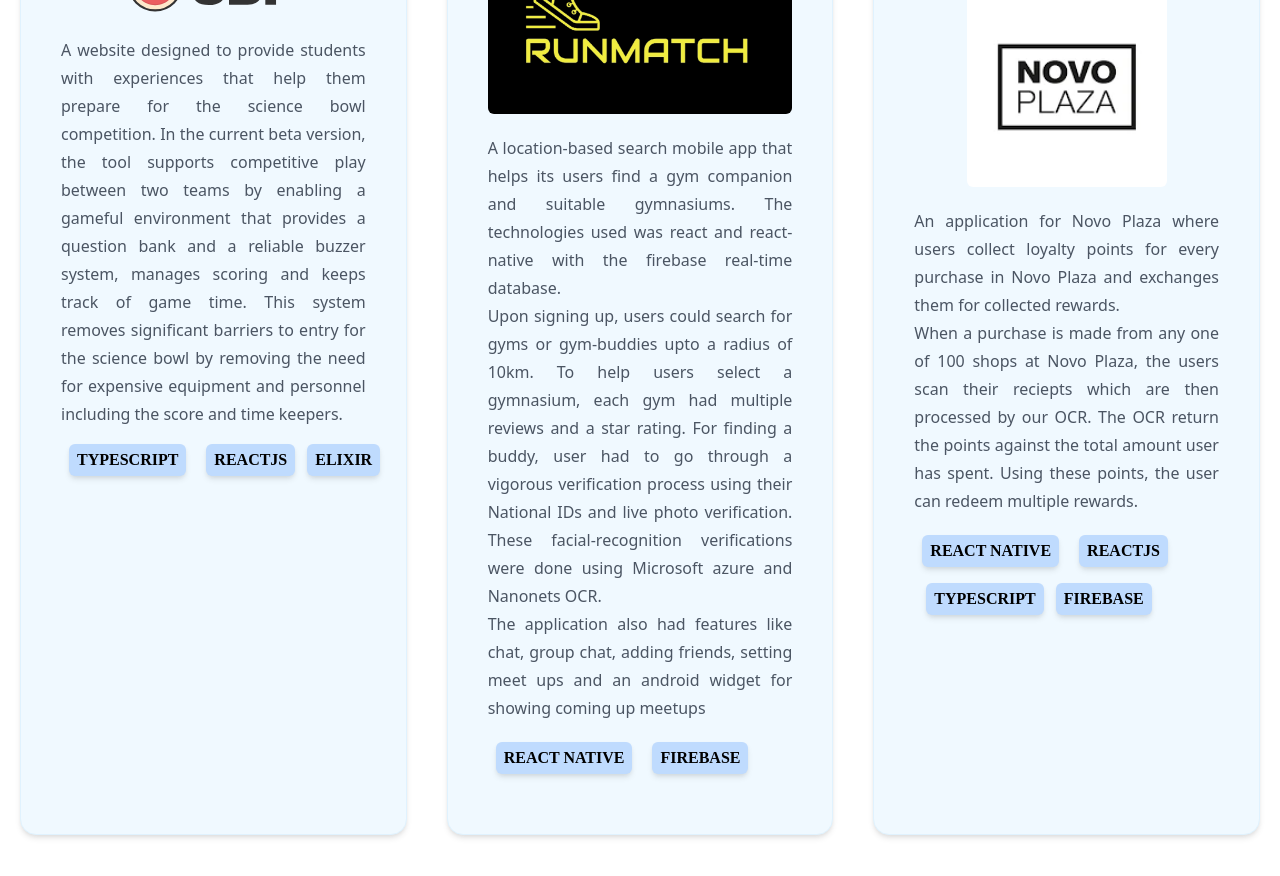
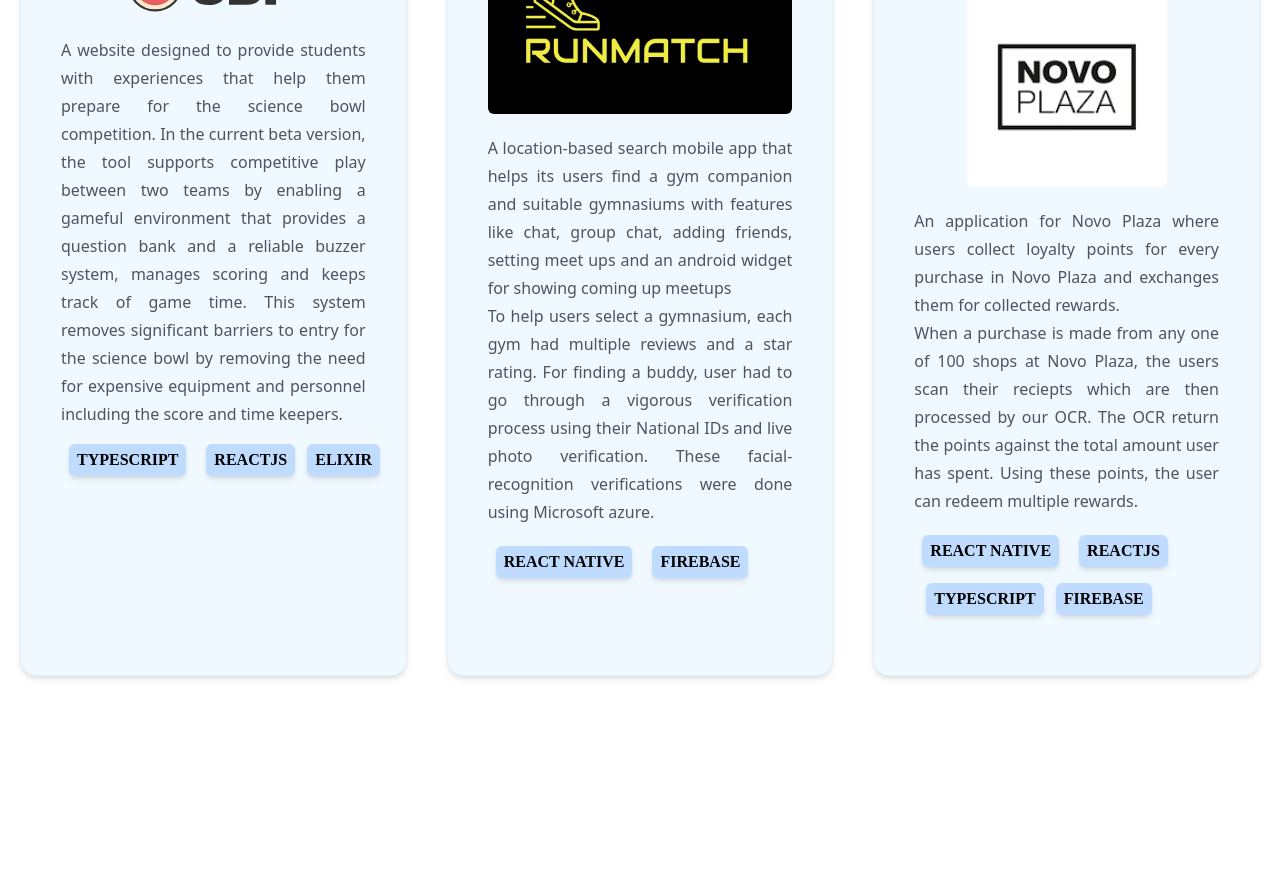
Before and after one commit to ZarishIqbal/zarish.me, a Next.js app: page /projects in a window 1280 px wide. Shown: the part 960-1836 px from the top of the page. After the commit the page ends 1728 px from the top, so only its background shows below. Built offline with nearby package versions, Linux system fonts and the light colour scheme; a web font is replaced by a local one; what @tailwindcss/typography would draw is missing.

Commit message:
update links

```diff
--- a/src/pages/projects.tsx
+++ b/src/pages/projects.tsx
@@ -51,7 +51,9 @@ const Projects = () => {
 					</div>
 				</div>
 
-				<div className="p-10 space-y-3 mt-10 text-gray-600 bg-lightBlue-50 m-5 rounded-2xl shadow-md border border-lightBlue-100 leading-7">
+				<a
+					href="https://mischool.pk"
+					className="cursor-pointer p-10 space-y-3 mt-10 text-gray-600 bg-lightBlue-50 m-5 rounded-2xl shadow-md border border-lightBlue-100 leading-7">
 					<div>
 						<h2 className="text-justify w-full font-semibold my-2 flex items-center flex-wrap">
 							MISchool
@@ -84,9 +86,11 @@ const Projects = () => {
 							<Tag text="Elixir" />
 						</div>
 					</div>
-				</div>
+				</a>
 
-				<div className="p-10 space-y-3 mt-10 text-gray-600 bg-lightBlue-50 m-5 rounded-2xl shadow-md border border-lightBlue-100 leading-7">
+				<a
+					href="https://ilmexchange.com"
+					className="cursor-pointer p-10 space-y-3 mt-10 text-gray-600 bg-lightBlue-50 m-5 rounded-2xl shadow-md border border-lightBlue-100 leading-7">
 					<div>
 						<h2 className="text-justify w-full font-semibold my-2 flex items-center flex-wrap">
 							IlmExchange
@@ -117,9 +121,11 @@ const Projects = () => {
 							<Tag text="Elixir" />
 						</div>
 					</div>
-				</div>
+				</a>
 
-				<div className="p-10 space-y-3 mt-10 text-gray-600 bg-lightBlue-50 m-5 rounded-2xl shadow-md border border-lightBlue-100 leading-7">
+				<a
+					href="https://sciencebowlplatform.com"
+					className="cursor-pointer p-10 space-y-3 mt-10 text-gray-600 bg-lightBlue-50 m-5 rounded-2xl shadow-md border border-lightBlue-100 leading-7">
 					<div>
 						<h2 className="text-justify w-full font-semibold my-2 flex items-center flex-wrap">
 							Science Bowl
@@ -155,7 +161,7 @@ const Projects = () => {
 							<Tag text="Elixir" />
 						</div>
 					</div>
-				</div>
+				</a>
 				<div className="p-10 space-y-3 mt-10 text-gray-600 bg-lightBlue-50 m-5 rounded-2xl shadow-md border border-lightBlue-100 leading-7">
 					<div>
 						<h2 className="text-justify w-full font-semibold flex my-2 flex-wrap ">
@@ -181,20 +187,16 @@ const Projects = () => {
 						</div>
 						<p className="text-justify">
 							A location-based search mobile app that helps its users find a gym
-							companion and suitable gymnasiums. The technologies used was react and
-							react-native with the firebase real-time database.
+							companion and suitable gymnasiums with features like chat, group chat,
+							adding friends, setting meet ups and an android widget for showing
+							coming up meetups
 						</p>
 						<p className="text-justify">
-							Upon signing up, users could search for gyms or gym-buddies upto a
-							radius of 10km. To help users select a gymnasium, each gym had multiple
-							reviews and a star rating. For finding a buddy, user had to go through a
-							vigorous verification process using their National IDs and live photo
+							To help users select a gymnasium, each gym had multiple reviews and a
+							star rating. For finding a buddy, user had to go through a vigorous
+							verification process using their National IDs and live photo
 							verification. These facial-recognition verifications were done using
-							Microsoft azure and Nanonets OCR.
-						</p>
-						<p className="text-justify">
-							The application also had features like chat, group chat, adding friends,
-							setting meet ups and an android widget for showing coming up meetups
+							Microsoft azure.
 						</p>
 						<div className="flex space-x-3 flex-wrap my-3">
 							<Tag text="react native" />
@@ -202,7 +204,9 @@ const Projects = () => {
 						</div>
 					</div>
 				</div>
-				<div className="p-10 space-y-3 mt-10 text-gray-600 bg-lightBlue-50 m-5 flex  flex-col md:flex-row rounded-2xl shadow-md border border-lightBlue-100 leading-7">
+				<a
+					href="https://play.google.com/store/apps/details?id=com.novoapka&hl=en_US&gl=US"
+					className="cursor-pointer p-10 space-y-3 mt-10 text-gray-600 bg-lightBlue-50 m-5 flex  flex-col md:flex-row rounded-2xl shadow-md border border-lightBlue-100 leading-7">
 					<div>
 						<h2 className="text-left font-semibold flex flex-wrap items-center">
 							Novoapka
@@ -245,7 +249,7 @@ const Projects = () => {
 							<Tag text="firebase" />
 						</div>
 					</div>
-				</div>
+				</a>
 			</div>
 		</DefaultLayout>
 	)
```
